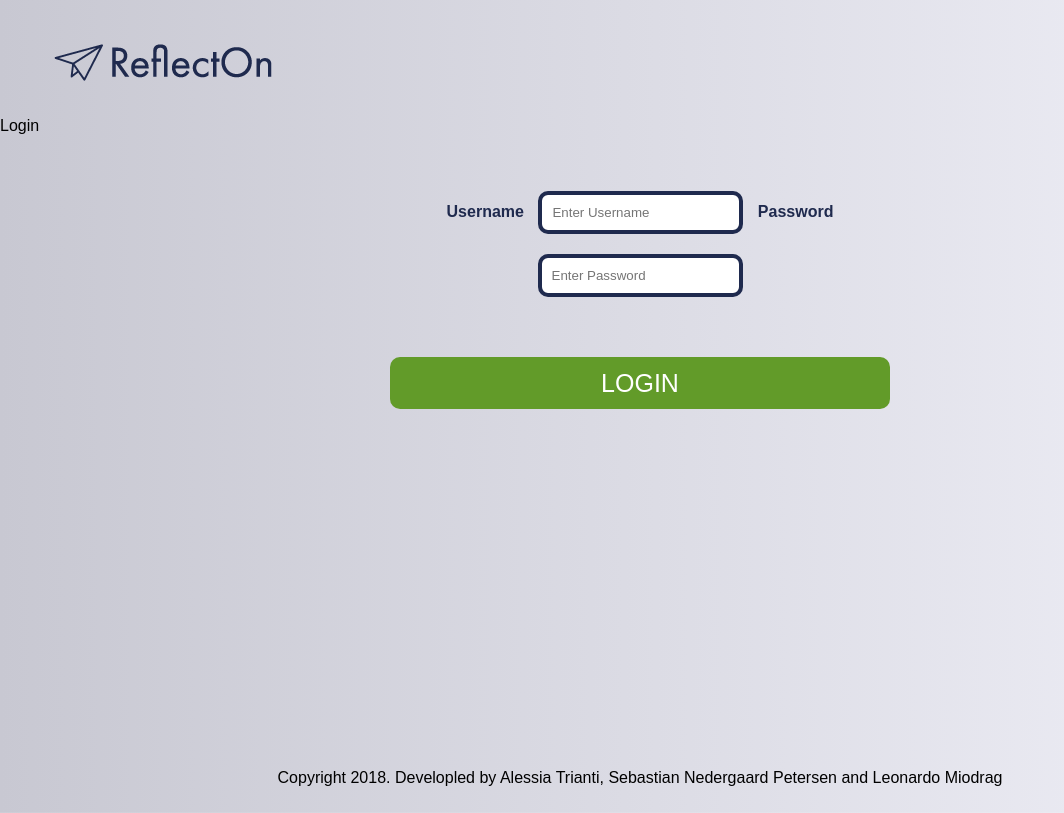
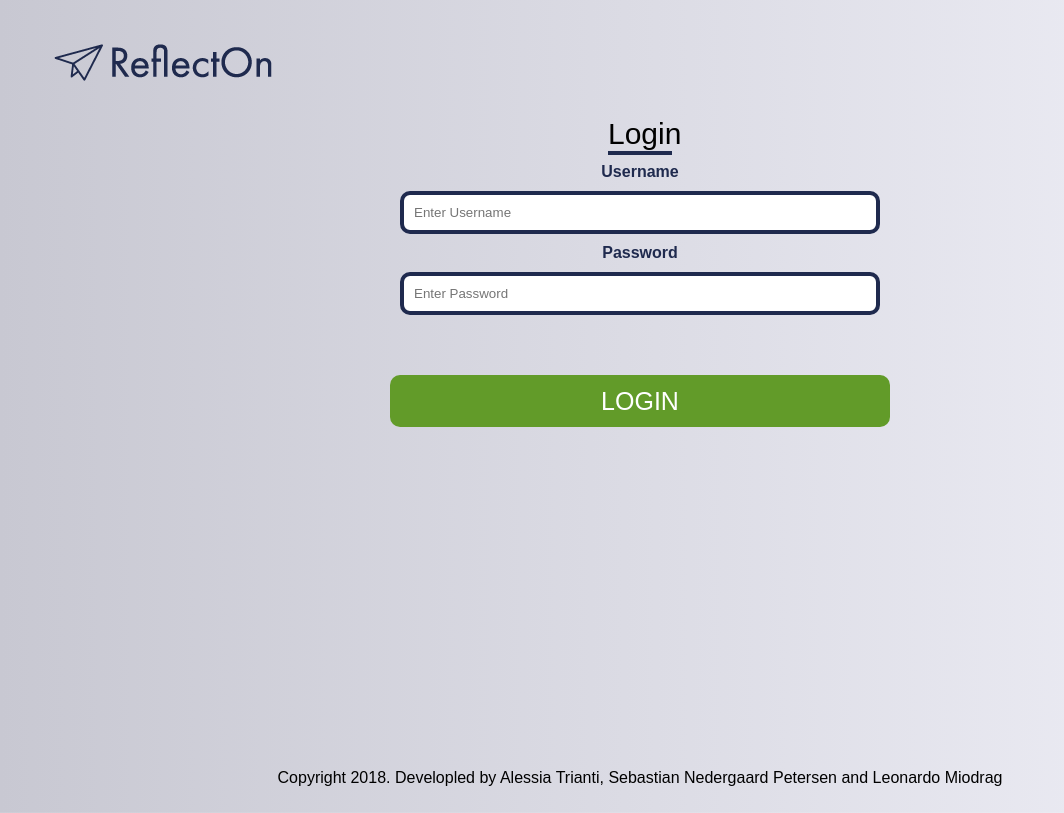
Before and after one commit to aletrianti/journal-app-ucn, a website: page public/views/login.html in a window 1280 px wide. Shown: the whole page, without its empty margins (0-1064 px from the left). Drawn offline with Linux system fonts and the light colour scheme; a web font is replaced by a local one.

Commit message:
Login done

```diff
--- a/public/style.css
+++ b/public/style.css
@@ -69,7 +69,8 @@ h1, h2 {
 #loginform {
     text-align: center;
     position: absolute;
-    display: inline-block;
+    display: flex;
+    flex-direction: column;
     width: 500px;
     top: 40%;
     left: 50%;
@@ -111,3 +112,11 @@ input {
     border: #1F2A4E 4px solid;
     border-radius: 10px;
 }
+
+#logintitle {
+    font-size: 30px;
+    text-align: center;
+    margin: 0 auto;
+    border-bottom: #1F2A4E solid 4px;
+    width: 5%;
+}
```
